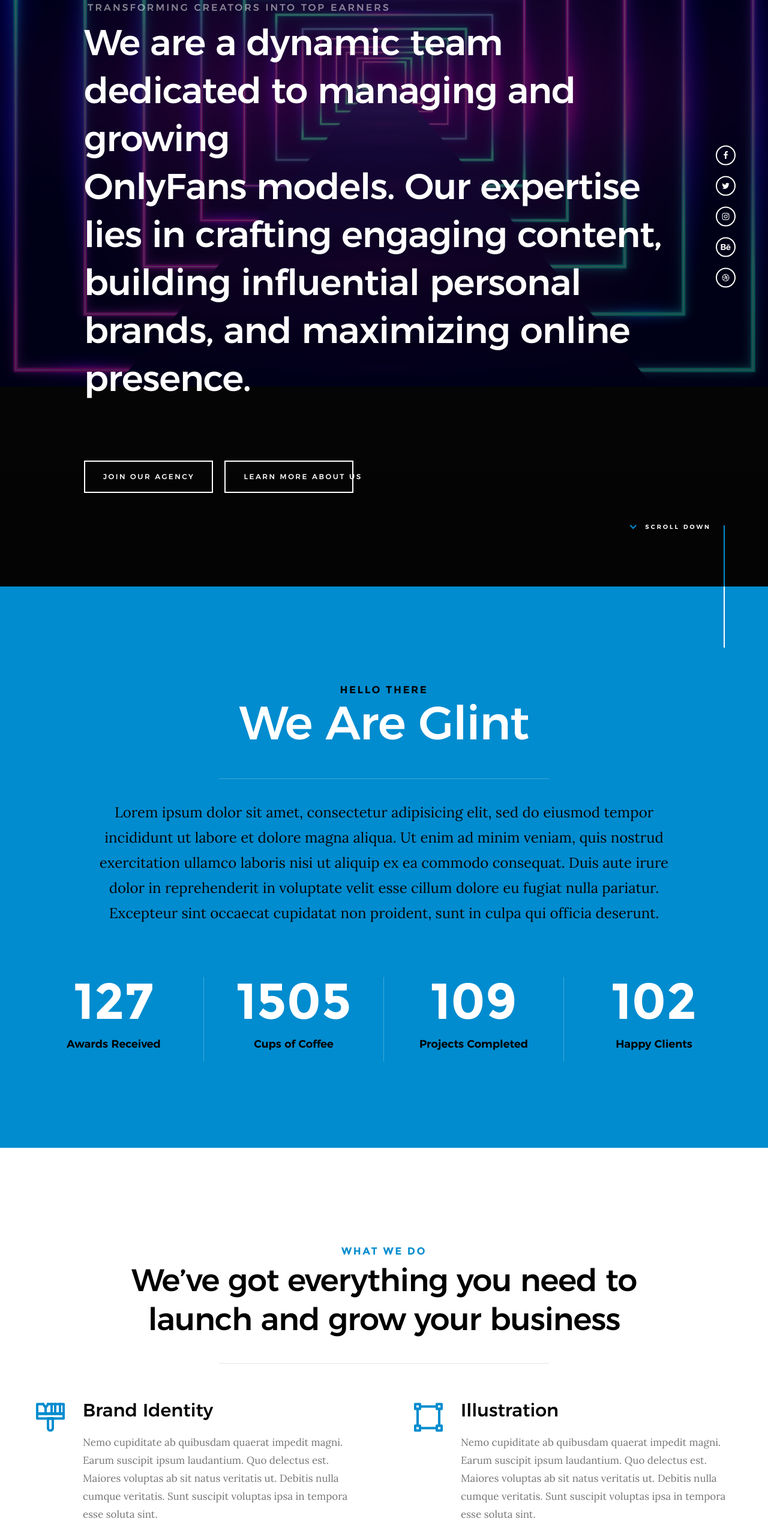
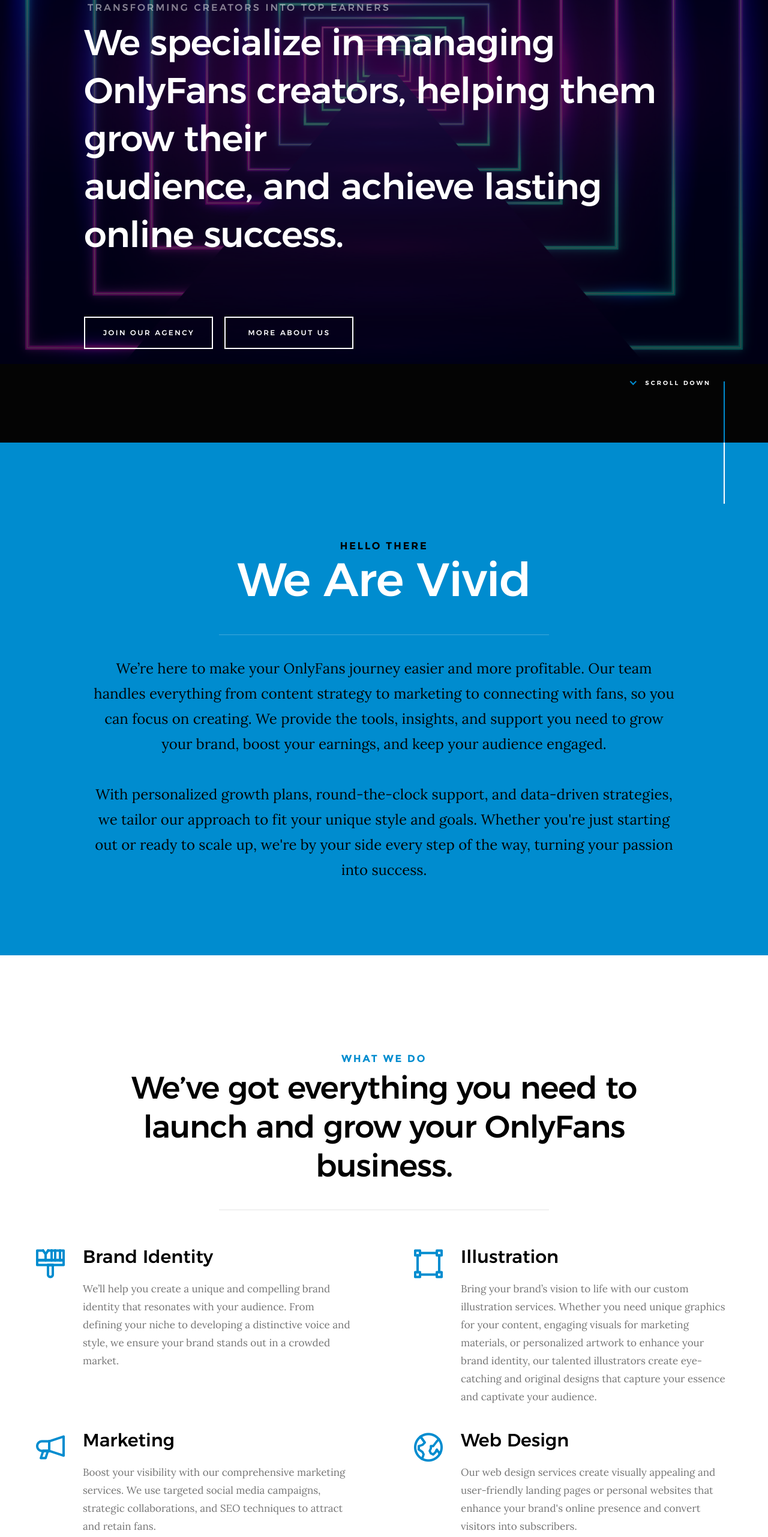
Before and after one commit to that1guy24/that1guy24.github.io, a plain HTML site: page index.html in a window 1280 px wide. Shown: the part 237-2800 px from the top of the page at 60% size. Drawn offline with Linux system fonts and the light colour scheme; files whose address does not match are found by name.

Commit message:
Update index.html

```diff
--- a/index.html
+++ b/index.html
@@ -64,25 +64,6 @@
                     <li><a class="smoothscroll"  href="#contact" title="contact">Contact</a></li>
                 </ul>
 
-                <p>Perspiciatis hic praesentium nesciunt. Et neque a dolorum <a href='#0'>voluptatem</a> porro iusto sequi veritatis libero enim. Iusto id suscipit veritatis neque reprehenderit.</p>
-
-                <ul class="header-nav__social">
-                    <li>
-                        <a href="#"><i class="fa fa-facebook"></i></a>
-                    </li>
-                    <li>
-                        <a href="#"><i class="fa fa-twitter"></i></a>
-                    </li>
-                    <li>
-                        <a href="#"><i class="fa fa-instagram"></i></a>
-                    </li>
-                    <li>
-                        <a href="#"><i class="fa fa-behance"></i></a>
-                    </li>
-                    <li>
-                        <a href="#"><i class="fa fa-dribbble"></i></a>
-                    </li>
-                </ul>
 
             </div> <!-- end header-nav__content -->
 
@@ -110,10 +91,8 @@
                 <h3>Transforming Creators into Top Earners</h3>
 
                 <h1>
-                    We are a dynamic team dedicated to managing and growing <br>
-                    OnlyFans models. Our expertise lies in crafting engaging content, <br>
-                    building influential personal brands, and maximizing online <br>
-                    presence.
+                    We specialize in managing OnlyFans creators, helping them grow their <br>
+                    audience, and achieve lasting online success. <br>
                 </h1>
 
                 <div class="home-content__buttons">
@@ -121,7 +100,7 @@
                         Join Our Agency
                     </a>
                     <a href="#about" class="smoothscroll btn btn--stroke">
-                        Learn More About Us
+                        More About Us
                     </a>
                 </div>
 
@@ -138,23 +117,6 @@
         </div> <!-- end home-content -->
 
 
-        <ul class="home-social">
-            <li>
-                <a href="#0"><i class="fa fa-facebook" aria-hidden="true"></i><span>Facebook</span></a>
-            </li>
-            <li>
-                <a href="#0"><i class="fa fa-twitter" aria-hidden="true"></i><span>Twiiter</span></a>
-            </li>
-            <li>
-                <a href="#0"><i class="fa fa-instagram" aria-hidden="true"></i><span>Instagram</span></a>
-            </li>
-            <li>
-                <a href="#0"><i class="fa fa-behance" aria-hidden="true"></i><span>Behance</span></a>
-            </li>
-            <li>
-                <a href="#0"><i class="fa fa-dribbble" aria-hidden="true"></i><span>Dribbble</span></a>
-            </li>
-        </ul>
         <!-- end home-social -->
 
     </section> <!-- end s-home -->
@@ -167,38 +129,22 @@
         <div class="row section-header has-bottom-sep" data-aos="fade-up">
             <div class="col-full">
                 <h3 class="subhead subhead--dark">Hello There</h3>
-                <h1 class="display-1 display-1--light">We Are Glint</h1>
+                <h1 class="display-1 display-1--light">We Are Vivid</h1>
             </div>
         </div> <!-- end section-header -->
 
         <div class="row about-desc" data-aos="fade-up">
             <div class="col-full">
                 <p>
-                Lorem ipsum dolor sit amet, consectetur adipisicing elit, sed do eiusmod tempor incididunt ut labore et dolore magna aliqua. Ut enim ad minim veniam, quis nostrud exercitation ullamco laboris nisi ut aliquip ex ea commodo consequat. Duis aute irure dolor in reprehenderit in voluptate velit esse cillum dolore eu fugiat nulla pariatur. Excepteur sint occaecat cupidatat non proident, sunt in culpa qui officia deserunt.
+                We’re here to make your OnlyFans journey easier and more profitable. Our team handles everything from content strategy to marketing to connecting with fans, so you can focus on creating. We provide the tools, insights, and support you need to grow your brand, boost your earnings, and keep your audience engaged.
+				<br><br>
+
+
+				With personalized growth plans, round-the-clock support, and data-driven strategies, we tailor our approach to fit your unique style and goals. Whether you're just starting out or ready to scale up, we're by your side every step of the way, turning your passion into success.
                 </p>
             </div>
         </div> <!-- end about-desc -->
 
-        <div class="row about-stats stats block-1-4 block-m-1-2 block-mob-full" data-aos="fade-up">
-
-            <div class="col-block stats__col ">
-                <div class="stats__count">127</div>
-                <h5>Awards Received</h5>
-            </div>
-            <div class="col-block stats__col">
-                <div class="stats__count">1505</div>
-                <h5>Cups of Coffee</h5>
-            </div>
-            <div class="col-block stats__col">
-                <div class="stats__count">109</div>
-                <h5>Projects Completed</h5>
-            </div>
-            <div class="col-block stats__col">
-                <div class="stats__count">102</div>
-                <h5>Happy Clients</h5>
-            </div>
-
-        </div> <!-- end about-stats -->
 
         <div class="about__line"></div>
 
@@ -212,7 +158,7 @@
         <div class="row section-header has-bottom-sep" data-aos="fade-up">
             <div class="col-full">
                 <h3 class="subhead">What We Do</h3>
-                <h1 class="display-2">We’ve got everything you need to launch and grow your business</h1>
+                <h1 class="display-2">We’ve got everything you need to launch and grow your OnlyFans business.</h1>
             </div>
         </div> <!-- end section-header -->
 
@@ -224,9 +170,7 @@
                 </div>
                 <div class="service-text">
                     <h3 class="h2">Brand Identity</h3>
-                    <p>Nemo cupiditate ab quibusdam quaerat impedit magni. Earum suscipit ipsum laudantium.
-                    Quo delectus est. Maiores voluptas ab sit natus veritatis ut. Debitis nulla cumque veritatis.
-                    Sunt suscipit voluptas ipsa in tempora esse soluta sint.
+                    <p>We’ll help you create a unique and compelling brand identity that resonates with your audience. From defining your niche to developing a distinctive voice and style, we ensure your brand stands out in a crowded market.
                     </p>
                 </div>
             </div>
@@ -237,9 +181,7 @@
                 </div>
                 <div class="service-text">
                     <h3 class="h2">Illustration</h3>
-                    <p>Nemo cupiditate ab quibusdam quaerat impedit magni. Earum suscipit ipsum laudantium.
-                    Quo delectus est. Maiores voluptas ab sit natus veritatis ut. Debitis nulla cumque veritatis.
-                    Sunt suscipit voluptas ipsa in tempora esse soluta sint.
+                    <p>Bring your brand’s vision to life with our custom illustration services. Whether you need unique graphics for your content, engaging visuals for marketing materials, or personalized artwork to enhance your brand identity, our talented illustrators create eye-catching and original designs that capture your essence and captivate your audience.
                     </p>
                 </div>
             </div>
@@ -250,9 +192,7 @@
                 </div>
                 <div class="service-text">
                     <h3 class="h2">Marketing</h3>
-                    <p>Nemo cupiditate ab quibusdam quaerat impedit magni. Earum suscipit ipsum laudantium.
-                    Quo delectus est. Maiores voluptas ab sit natus veritatis ut. Debitis nulla cumque veritatis.
-                    Sunt suscipit voluptas ipsa in tempora esse soluta sint.
+                    <p>Boost your visibility with our comprehensive marketing services. We use targeted social media campaigns, strategic collaborations, and SEO techniques to attract and retain fans.
                     </p>
                 </div>
             </div>
@@ -263,9 +203,7 @@
                 </div>
                 <div class="service-text">
                     <h3 class="h2">Web Design</h3>
-                    <p>Nemo cupiditate ab quibusdam quaerat impedit magni. Earum suscipit ipsum laudantium.
-                    Quo delectus est. Maiores voluptas ab sit natus veritatis ut. Debitis nulla cumque veritatis.
-                    Sunt suscipit voluptas ipsa in tempora esse soluta sint.
+                    <p>Our web design services create visually appealing and user-friendly landing pages or personal websites that enhance your brand's online presence and convert visitors into subscribers.
                     </p>
                 </div>
             </div>
@@ -276,9 +214,7 @@
                 </div>
                 <div class="service-text">
                     <h3 class="h2">Packaging Design</h3>
-                    <p>Nemo cupiditate ab quibusdam quaerat impedit magni. Earum suscipit ipsum laudantium.
-                    Quo delectus est. Maiores voluptas ab sit natus veritatis ut. Debitis nulla cumque veritatis.
-                    Sunt suscipit voluptas ipsa in tempora esse soluta sint.
+                    <p>Whether it’s digital or physical, we craft eye-catching packaging designs that reflect your brand’s personality and make a memorable impression.
                     </p>
                 </div>
             </div>
@@ -287,9 +223,7 @@
                 <div class="service-icon"><i class="icon-lego-block"></i></div>
                 <div class="service-text">
                     <h3 class="h2">Web Development</h3>
-                    <p>Nemo cupiditate ab quibusdam quaerat impedit magni. Earum suscipit ipsum laudantium.
-                    Quo delectus est. Maiores voluptas ab sit natus veritatis ut. Debitis nulla cumque veritatis.
-                    Sunt suscipit voluptas ipsa in tempora esse soluta sint.
+                    <p>We offer web development solutions to ensure your site runs smoothly and effectively. From custom features to reliable hosting, we handle the technical details so you can focus on your content.
                     </p>
                 </div>
             </div>
```
